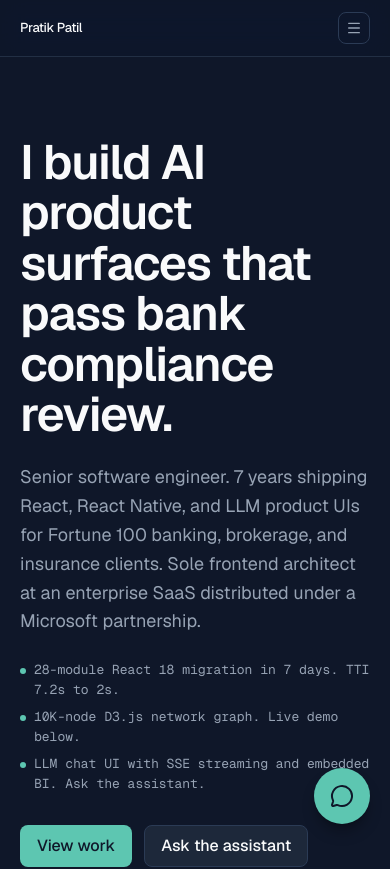
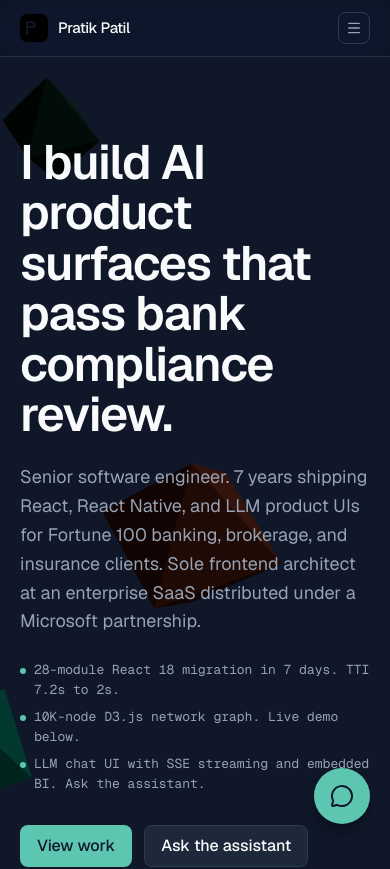
Before and after one commit to pratikpatil-ui/Portfolio, a Next.js app: page / in a window 390 px wide. Shown: the top 869 px of the page. Built offline with nearby package versions, Linux system fonts and the light colour scheme.

Commit message:
feat: brand logo, icon, and visible hero scene

```diff
--- /dev/null
+++ b/src/app/icon.tsx
@@ -0,0 +1,31 @@
+import { ImageResponse } from 'next/og'
+
+export const size = { width: 32, height: 32 }
+export const contentType = 'image/png'
+export const runtime = 'edge'
+
+export default function Icon() {
+  return new ImageResponse(
+    (
+      <div
+        style={{
+          width: '100%',
+          height: '100%',
+          background: 'linear-gradient(135deg, #5FCCBA 0%, #3A6B5B 100%)',
+          display: 'flex',
+          alignItems: 'center',
+          justifyContent: 'center',
+          color: '#0F172A',
+          fontSize: 18,
+          fontWeight: 700,
+          borderRadius: 6,
+          letterSpacing: '-1px',
+        }}
+      >
+        <span style={{ color: '#0F172A' }}>P</span>
+        <span style={{ color: '#F2B647' }}>P</span>
+      </div>
+    ),
+    size,
+  )
+}
--- a/src/app/page.tsx
+++ b/src/app/page.tsx
@@ -53,9 +53,9 @@ const PROOF_LINES = [
 export default function HomePage() {
   return (
     <>
-      <section className="relative overflow-hidden">
+      <section className="relative isolate overflow-hidden min-h-[80vh] flex items-center">
         <FloatingSceneLazy />
-        <Container size="wide" className="py-20 sm:py-28">
+        <Container size="wide" className="relative z-10 py-20 sm:py-28">
           <div className="flex max-w-3xl flex-col gap-6">
             <h1 className="text-hero text-[var(--color-fg)]">
               I build AI product surfaces that pass bank compliance review.
--- /dev/null
+++ b/src/components/brand/logo.tsx
@@ -0,0 +1,55 @@
+import { cn } from '@/lib/cn'
+
+type Props = {
+  size?: number
+  withWordmark?: boolean
+  className?: string
+}
+
+export function Logo({ size = 28, withWordmark = true, className }: Props) {
+  return (
+    <span className={cn('inline-flex items-center gap-2.5', className)}>
+      <LogoMark size={size} />
+      {withWordmark ? (
+        <span className="font-display text-[15px] font-medium tracking-tight text-[var(--color-fg)]">
+          Pratik Patil
+        </span>
+      ) : null}
+    </span>
+  )
+}
+
+export function LogoMark({ size = 28 }: { size?: number }) {
+  return (
+    <svg
+      width={size}
+      height={size}
+      viewBox="0 0 32 32"
+      fill="none"
+      xmlns="http://www.w3.org/2000/svg"
+      role="img"
+      aria-label="Pratik Patil logo"
+    >
+      <defs>
+        <linearGradient id="pp-bg" x1="0" y1="0" x2="32" y2="32" gradientUnits="userSpaceOnUse">
+          <stop offset="0" stopColor="var(--color-sage)" />
+          <stop offset="1" stopColor="var(--color-sage-deep)" />
+        </linearGradient>
+      </defs>
+      <rect x="0" y="0" width="32" height="32" rx="8" fill="url(#pp-bg)" />
+      {/* Two stylized P forms overlapping: stems + bowls */}
+      <g>
+        <rect x="7" y="8" width="2.4" height="16" rx="1" fill="var(--color-accent-fg)" />
+        <path
+          d="M9.4 8 H14 a4 4 0 0 1 0 8 H9.4 V13.6 H13.4 a1.6 1.6 0 0 0 0 -3.2 H9.4 Z"
+          fill="var(--color-accent-fg)"
+        />
+        <rect x="17.6" y="8" width="2.4" height="16" rx="1" fill="var(--color-gold)" />
+        <path
+          d="M20 8 H24.6 a4 4 0 0 1 0 8 H20 V13.6 H24 a1.6 1.6 0 0 0 0 -3.2 H20 Z"
+          fill="var(--color-gold)"
+        />
+      </g>
+    </svg>
+  )
+}
--- a/src/components/hero/floating-code-scene.tsx
+++ b/src/components/hero/floating-code-scene.tsx
@@ -47,11 +47,12 @@ function FloatingShape({
 
 export function FloatingCodeScene() {
   return (
-    <div className="pointer-events-none absolute inset-0 -z-10">
+    <div className="pointer-events-none absolute inset-0 z-0">
       <Canvas
         camera={{ position: [0, 0, 8], fov: 45 }}
         gl={{ alpha: true, antialias: true }}
         dpr={[1, 2]}
+        style={{ width: '100%', height: '100%' }}
       >
         <ambientLight intensity={0.5} />
         <directionalLight position={[10, 10, 5]} intensity={1} />
--- a/src/components/layout/header.tsx
+++ b/src/components/layout/header.tsx
@@ -4,6 +4,7 @@ import Link from 'next/link'
 import { useEffect, useState } from 'react'
 import { Menu, X } from 'lucide-react'
 import { Container } from './container'
+import { Logo } from '@/components/brand/logo'
 import { openPalette } from '@/lib/events'
 
 const NAV = [
@@ -31,9 +32,10 @@ export function Header() {
         <div className="flex h-14 items-center justify-between gap-6">
           <Link
             href="/"
-            className="text-caption font-medium tracking-tight text-[var(--color-fg)] transition-colors hover:text-[var(--color-accent)]"
+            aria-label="Pratik Patil, home"
+            className="inline-flex items-center transition-opacity hover:opacity-80"
           >
-            Pratik Patil
+            <Logo />
           </Link>
 
           <nav aria-label="Primary" className="hidden md:block">
```
